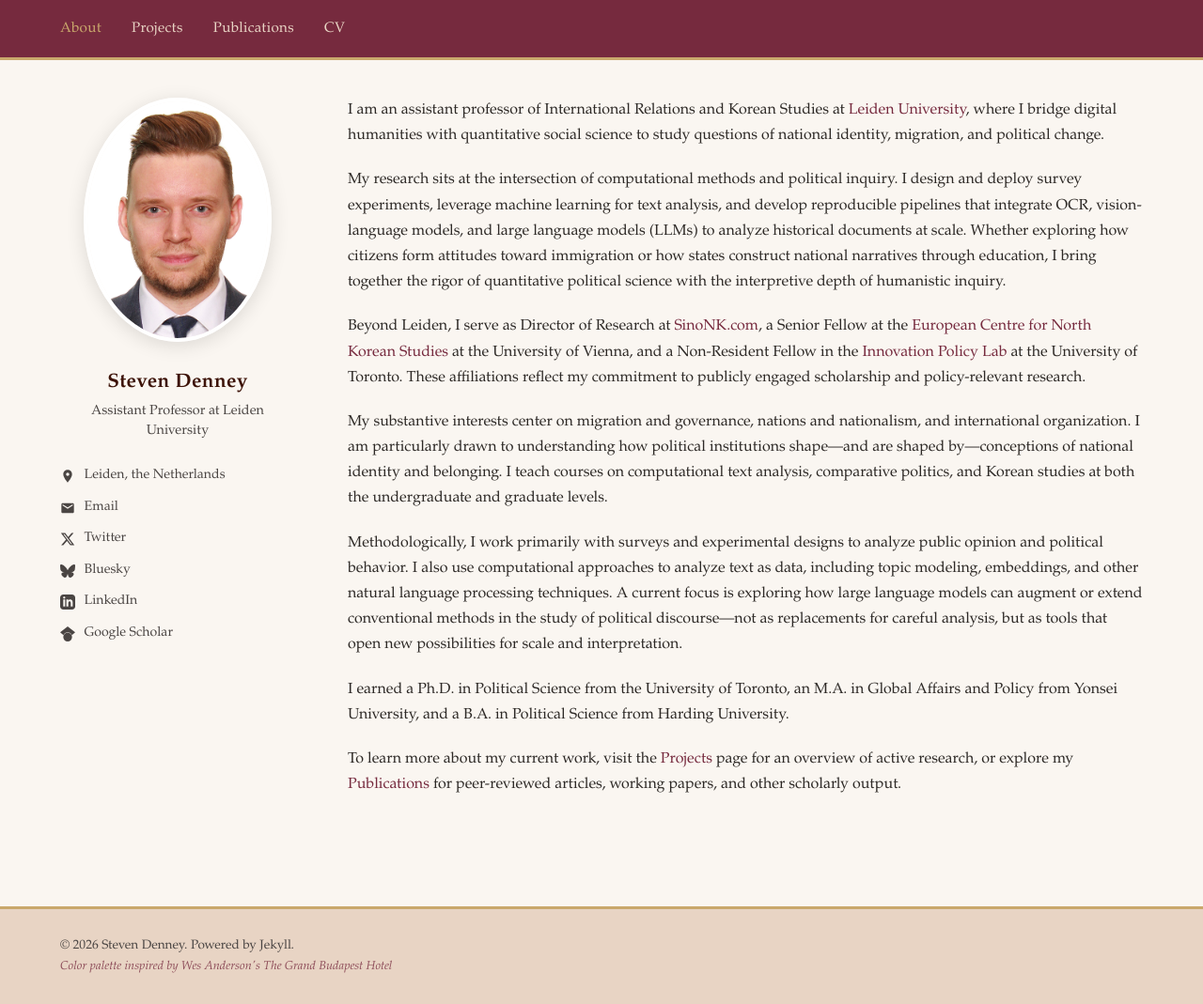
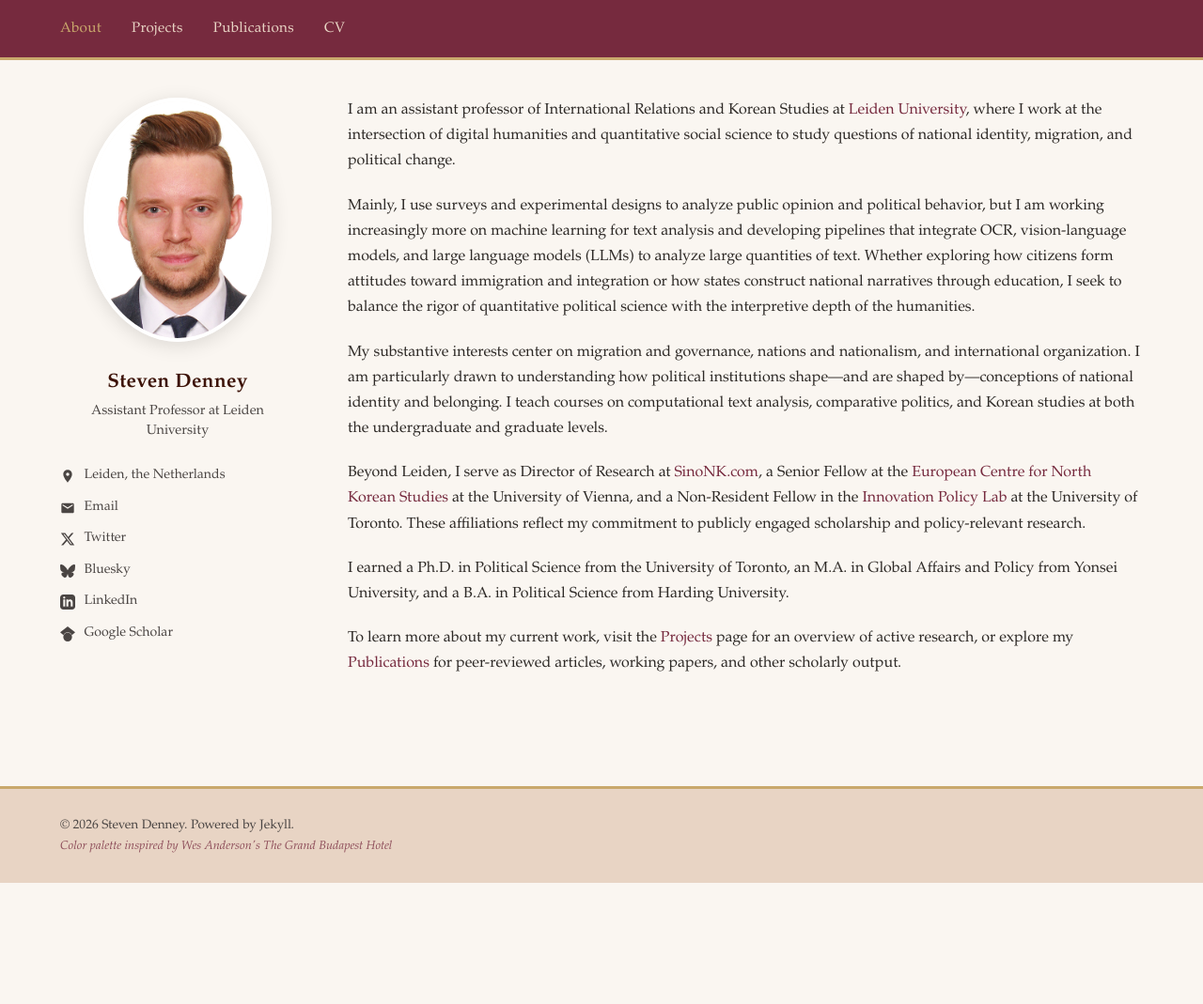
Before and after one commit to scdenney/scdenney.github.io, a Jekyll site: the page built from index.md, in a window 1280 px wide and 1069 px high. Shown: the whole window at 94% size. Built offline with Jekyll 4.4.1, drawn with Linux system fonts in a browser that asks for light colours.

Commit message:
Update index.md for improved clarity and focus
Revised descriptions of research focus and methodology for clarity and conciseness.

```diff
--- a/index.md
+++ b/index.md
@@ -3,15 +3,13 @@ layout: home
 title: About
 ---
 
-I am an assistant professor of International Relations and Korean Studies at [Leiden University](https://www.universiteitleiden.nl/), where I bridge digital humanities with quantitative social science to study questions of national identity, migration, and political change.
+I am an assistant professor of International Relations and Korean Studies at [Leiden University](https://www.universiteitleiden.nl/), where I work at the intersection of digital humanities and quantitative social science to study questions of national identity, migration, and political change.
 
-My research sits at the intersection of computational methods and political inquiry. I design and deploy survey experiments, leverage machine learning for text analysis, and develop reproducible pipelines that integrate OCR, vision-language models, and large language models (LLMs) to analyze historical documents at scale. Whether exploring how citizens form attitudes toward immigration or how states construct national narratives through education, I bring together the rigor of quantitative political science with the interpretive depth of humanistic inquiry.
-
-Beyond Leiden, I serve as Director of Research at [SinoNK.com](http://sinonk.com), a Senior Fellow at the [European Centre for North Korean Studies](https://ecnk.univie.ac.at/) at the University of Vienna, and a Non-Resident Fellow in the [Innovation Policy Lab](https://munkschool.utoronto.ca/ipl/) at the University of Toronto. These affiliations reflect my commitment to publicly engaged scholarship and policy-relevant research.
+Mainly, I use surveys and experimental designs to analyze public opinion and political behavior, but I am working increasingly more on machine learning for text analysis and developing pipelines that integrate OCR, vision-language models, and large language models (LLMs) to analyze large quantities of text. Whether exploring how citizens form attitudes toward immigration and integration or how states construct national narratives through education, I seek to balance the rigor of quantitative political science with the interpretive depth of the humanities.
 
 My substantive interests center on migration and governance, nations and nationalism, and international organization. I am particularly drawn to understanding how political institutions shape—and are shaped by—conceptions of national identity and belonging. I teach courses on computational text analysis, comparative politics, and Korean studies at both the undergraduate and graduate levels.
 
-Methodologically, I work primarily with surveys and experimental designs to analyze public opinion and political behavior. I also use computational approaches to analyze text as data, including topic modeling, embeddings, and other natural language processing techniques. A current focus is exploring how large language models can augment or extend conventional methods in the study of political discourse—not as replacements for careful analysis, but as tools that open new possibilities for scale and interpretation.
+Beyond Leiden, I serve as Director of Research at [SinoNK.com](http://sinonk.com), a Senior Fellow at the [European Centre for North Korean Studies](https://ecnk.univie.ac.at/) at the University of Vienna, and a Non-Resident Fellow in the [Innovation Policy Lab](https://munkschool.utoronto.ca/ipl/) at the University of Toronto. These affiliations reflect my commitment to publicly engaged scholarship and policy-relevant research.
 
 I earned a Ph.D. in Political Science from the University of Toronto, an M.A. in Global Affairs and Policy from Yonsei University, and a B.A. in Political Science from Harding University.
 
```
